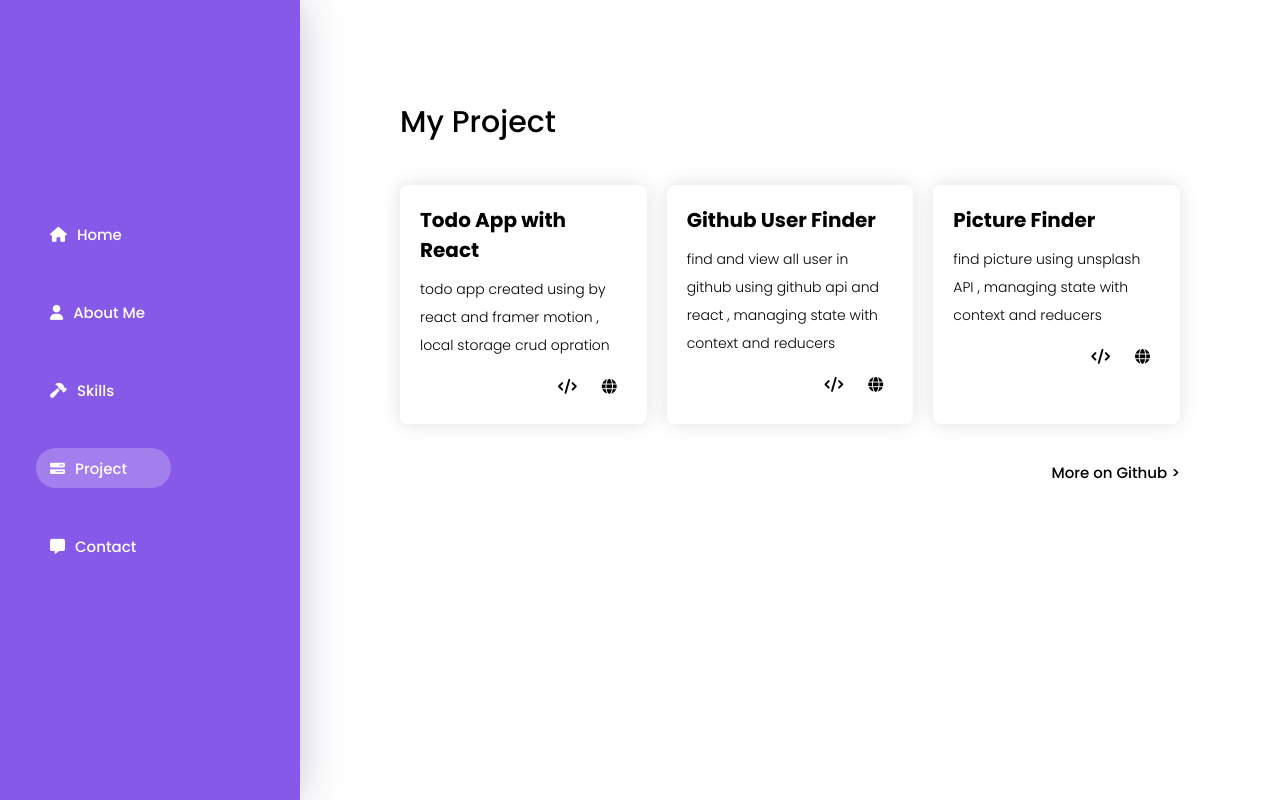
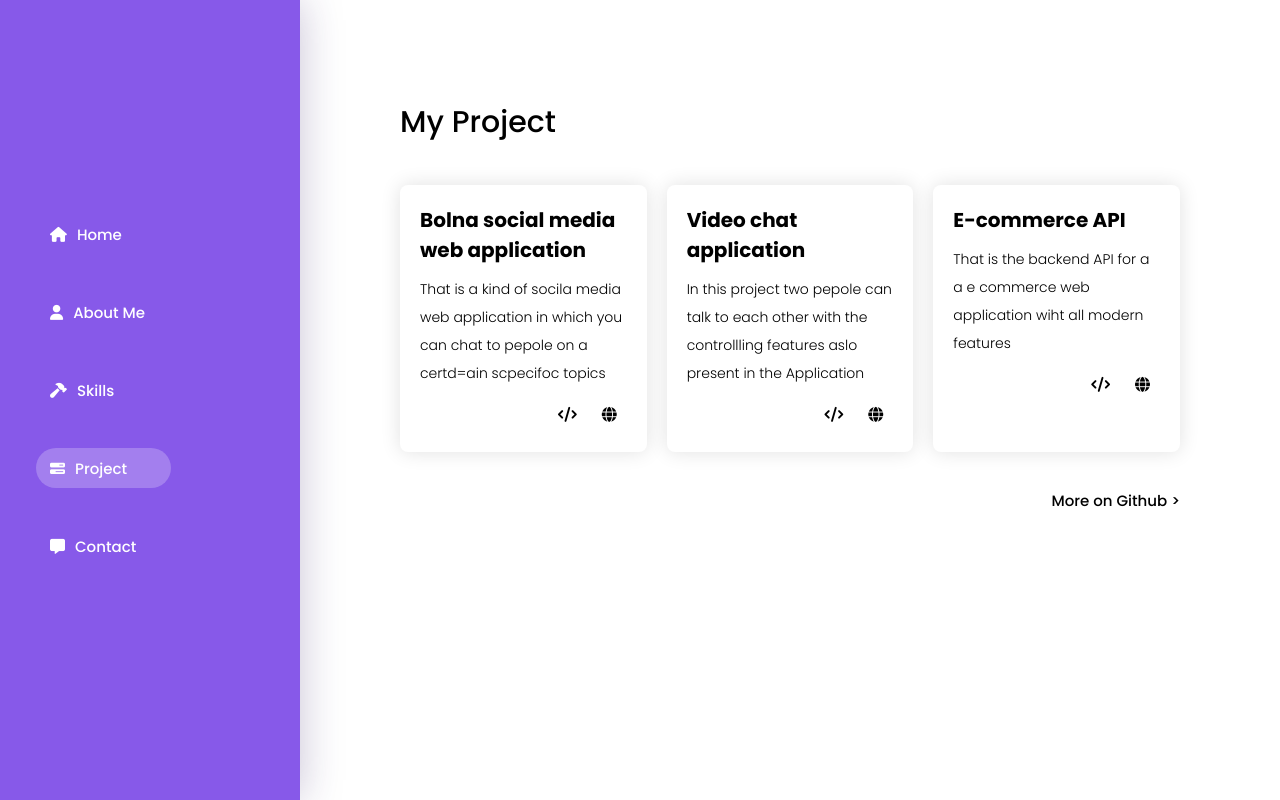
Before and after one commit to avinash1410-cyber/react-portofolio, a React (Create React App) app: page /project in a window 1280 px wide. Built offline with nearby package versions, Linux system fonts and the light colour scheme.

Commit message:
first commit

```diff
--- a/public/index.html
+++ b/public/index.html
@@ -8,8 +8,8 @@
     <meta name="theme-color" content="#8759e9" />
     <meta
       name="description"
-      content="Hi I'm Mostafa and im 17 year old.
-        I started programing 1 year ago as Front-end developer,and i currently working in the internet industry. Skilled in React, JavaScript, Css, Tailwind, Sass...."
+      content="Hi I'm Avinash Kumar and im 22 year old.
+        I started programing 1 year ago as Full stack developer,and i currently looking for opportunituy as i have good knowldeg of the web developement problem solving skills "
     />
     <link
       rel="stylesheet"
--- a/src/components/layouts/IconsBar/SocialBar.jsx
+++ b/src/components/layouts/IconsBar/SocialBar.jsx
@@ -4,19 +4,19 @@ const Icons = () => {
   return (
     <IconBar>
       <SocialIcon
-        href='https://www.instagram.com/mostafa.kheibary'
+        href='https://www.instagram.com/avinashkumar1410/?hl=en'
         className='fa-brands fa-instagram'
       ></SocialIcon>
       <SocialIcon
-        href='https://twitter.com/MKheibary'
+        href='https://twitter.com/Avinash55899407'
         className='fa-brands fa-twitter'
       ></SocialIcon>
       <SocialIcon
-        href='https://github.com/mostafa-kheibary'
+        href='https://github.com/avinash1410-cyber'
         className='fa-brands fa-github'
       ></SocialIcon>
       <SocialIcon
-        href='https://ir.linkedin.com/in/mostafa-kheibary'
+        href='https://www.linkedin.com/in/avinash-kumar-9b14a8202/'
         className='fa-brands fa-linkedin'
       ></SocialIcon>
     </IconBar>
--- a/src/pages/About/About.jsx
+++ b/src/pages/About/About.jsx
@@ -13,10 +13,8 @@ const About = () => {
       >
         <Head>About Me</Head>
         <Text size={2} weight={300} type='p'>
-          Hi I'm Mostafa and im 17 year old. I started programming 1 year ago as
-          Front-end developer and very quickly fell in love with it .and i
-          currently working in the internet industry. Skilled in React,
-          JavaScript, Css, Tailwind, Sass. also i Interest on ui/ux and i have
+          Hi I'm Avinash Kumar and im 22 year old pursuing B.tech degree form DTU with IT as Major. I started programming 1 year ago as
+          Full stack developer and very quickly fell in love with it . Django,java,python,React,Problem solving skills,SQL ,System design etc
           experience in Figma and Adobe xd.
         </Text>
       </Content>
--- a/src/pages/Contact/Contact.jsx
+++ b/src/pages/Contact/Contact.jsx
@@ -17,10 +17,10 @@ const Contact = () => {
         </Text>
         <ul>
           <Text type="li" size={1.8} weight={300}>
-            phone Number : 09107584206
+            phone Number : 7827303969
           </Text>
           <Text type="li" size={1.8} weight={300}>
-            Email : mostafa.kheibary@gmail.com
+            Email : avi8654340@gmail.com
           </Text>
         </ul>
         <Icons />
--- a/src/pages/Home/Home.jsx
+++ b/src/pages/Home/Home.jsx
@@ -14,13 +14,13 @@ const Home = () => {
         exit={{ y: '-5rem', opacity: 0 }}
       >
         <Avatar>
-          <Image src={avatar} alt='mostafa kheibary picture' />
+          <Image src={avatar} alt='Avinash picture' />
         </Avatar>
         <Text type='h1' size={3.5}>
-          Hi im Mostafa <span role={'img'}>👋🏻</span>
+          Hi im Avinash <span role={'img'}>👋🏻</span>
         </Text>
         <Text weight={300} type='h2' size={2}>
-          Front-end developer
+          Full stack developer
         </Text>
         <Icons />
       </Content>
--- a/src/pages/Project/Project.jsx
+++ b/src/pages/Project/Project.jsx
@@ -16,26 +16,26 @@ import Text from '../../components/shared/Text/Text';
 const Project = () => {
   const projectData = useRef([
     {
-      title: 'Todo App with React',
+      title: 'Bolna social media web application',
       description:
-        'todo app created using by react and framer motion , local storage crud opration',
-      preview: 'https://festive-leavitt-059597.netlify.app/',
-      code: 'https://github.com/mostafa-kheibary/Todo-app-react',
+        'That is a kind of socila media web application in which you can chat to pepole on a certd=ain scpecifoc topics',
+        code: 'https://github.com/avinash1410-cyber/socialapp-BOLNA-',
+        preview: 'http://avinash8654340.pythonanywhere.com/',
     },
     {
-      title: 'Github User Finder',
+      title: 'Video chat application',
       description:
-        'find and view all user in github using github api and react , managing state with context and reducers',
-      code: 'https://github.com/mostafa-kheibary/githubFinder-react',
-      preview: 'https://peaceful-franklin-ca998c.netlify.app/',
+        'In this project two pepole can talk to each other with the controllling features aslo present in the Application',
+      code: 'https://github.com/avinash1410-cyber/VC',
+      preview: 'https://github.com/avinash1410-cyber/VC',
     },
     {
-      title: 'Picture Finder',
+      title: 'E-commerce API',
       description:
-        'find picture using unsplash API , managing state with context and reducers',
-      code: 'https://github.com/mostafa-kheibary/picsFinder-react',
+        'That is the backend API for a a e commerce web application wiht all modern features',
+      code: 'https://github.com/avinash1410-cyber/E-commerec-API',
       preview:
-        'https://picture-finder-react-j2q7n91xh-mostafa-kheibary.vercel.app/',
+        'https://github.com/avinash1410-cyber/E-commerec-API',
     },
   ]);
 
@@ -73,7 +73,7 @@ const Project = () => {
         </Text>
         <ProjectWrapper>
           {renderdProjects()}
-          <Link href='https://www.github.com/mostafa-kheibary?tab=repositories'>
+          <Link href='https://github.com/avinash1410-cyber?tab=repositories'>
             {'More on Github >'}
           </Link>
         </ProjectWrapper>
--- a/src/pages/Skills/Skills.jsx
+++ b/src/pages/Skills/Skills.jsx
@@ -5,14 +5,14 @@ import Container from '../../components/shared/Container/Container';
 import Text from '../../components/shared/Text/Text';
 const Skills = () => {
   const skills = useRef([
-    'javaScript(ES6+)',
+    'Django',
     'React',
     'html',
     'css',
-    'styled-component',
-    'redux',
-    'tailwind',
-    'sass',
+    'Android development',
+    'Flutter',
+    'Problem solving skills',
+    'Java',
     'Git/Github',
   ]);
 
```
